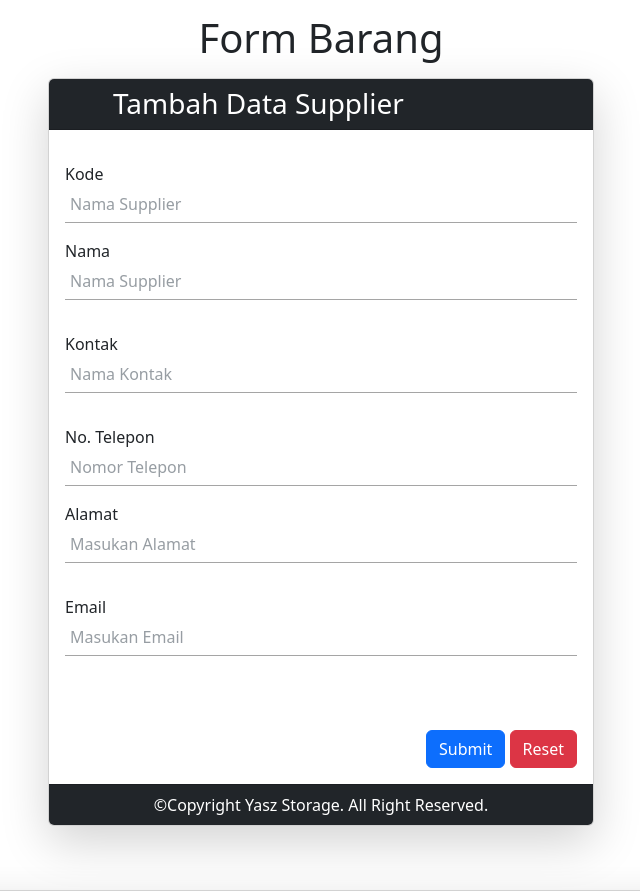
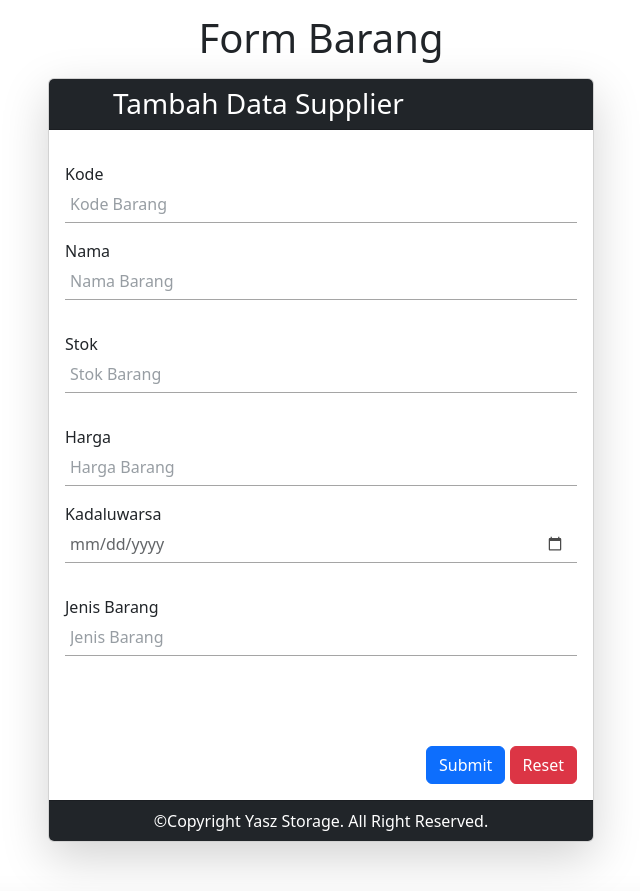
Before and after one commit to iyasz/pwpb_crud, a PHP site: page /barang/ in a window 1280 px wide. Shown: the part 64-955 px from the top of the page, without its empty margins (319-959 px from the left). Run offline with PHP 8.4, Linux system fonts and the light colour scheme; data comes from the database, SQL or seed files in the repository.

Commit message:
rak barang

```diff
--- a/barang/index.php
+++ b/barang/index.php
@@ -118,27 +118,27 @@ if (isset($_POST['delete'])) {
               <div class="row">
                 <div class="form-group">
                   <label for="">Kode <i class='bx bx-user'></i></label>
-                  <input autocomplete="off" type="text" name="nama" placeholder="Nama Supplier" class="form-control mb-3 aa" required>
+                  <input autocomplete="off" type="text" name="kode" placeholder="Kode Barang" class="form-control mb-3 aa" required>
                 </div>
                 <div class="form-group">
                   <label for="">Nama <i class='bx bx-user'></i></label>
-                  <input autocomplete="off" type="text" name="nama" placeholder="Nama Supplier" class="form-control mb-3 aa" required>
+                  <input autocomplete="off" type="text" name="nama" placeholder="Nama Barang" class="form-control mb-3 aa" required>
                 </div>
                 <div class="form-group mt-3">
-                  <label for="">Kontak <i class='bx bx-user-pin'></i></label>
-                  <input type="text" autocomplete="off" name="kontak" id="kontak" placeholder="Nama Kontak" required class="form-control mb-3 aa">
+                  <label for="">Stok <i class='bx bx-user-pin'></i></label>
+                  <input type="text" autocomplete="off" name="stok" placeholder="Stok Barang" required class="form-control mb-3 aa">
                 </div>
                 <div class="form-group mt-3">
-                  <label for="">No. Telepon <i class='bx bx-phone'></i></label>
-                  <input type="number" name="telp" required autocomplete="off" id="kontak" placeholder="Nomor Telepon" class="form-control mb-3 aa">
+                  <label for="">Harga <i class='bx bx-phone'></i></label>
+                  <input type="number" name="harga" required autocomplete="off" placeholder="Harga Barang" class="form-control mb-3 aa">
                 </div>
                 <div class="form-group ">
-                  <label for="">Alamat <i class='bx bx-home-alt-2'></i></label>
-                  <input type="text" required name="alamat" id="kontak" placeholder="Masukan Alamat" autocomplete="off" class="form-control mb-3 aa">
+                  <label for="">Kadaluwarsa <i class='bx bx-home-alt-2'></i></label>
+                  <input type="date" required name="kadaluwarsa" placeholder="Kadaluwarsa Barang" autocomplete="off" class="form-control mb-3 aa">
                 </div>
                 <div class="form-group mt-3">
-                  <label for="">Email <i class='bx bx-envelope'></i></label>
-                  <input type="text" required name="email" id="kontak" placeholder="Masukan Email" autocomplete="off" class="form-control aa">
+                  <label for="">Jenis Barang <i class='bx bx-envelope'></i></label>
+                  <input type="text" required name="jenis" placeholder="Jenis Barang" autocomplete="off" class="form-control mb-3 aa">
                 </div>
                 <p class="text-primary pp"><?php if (isset($alert)) {
                                               echo $alert;
```
